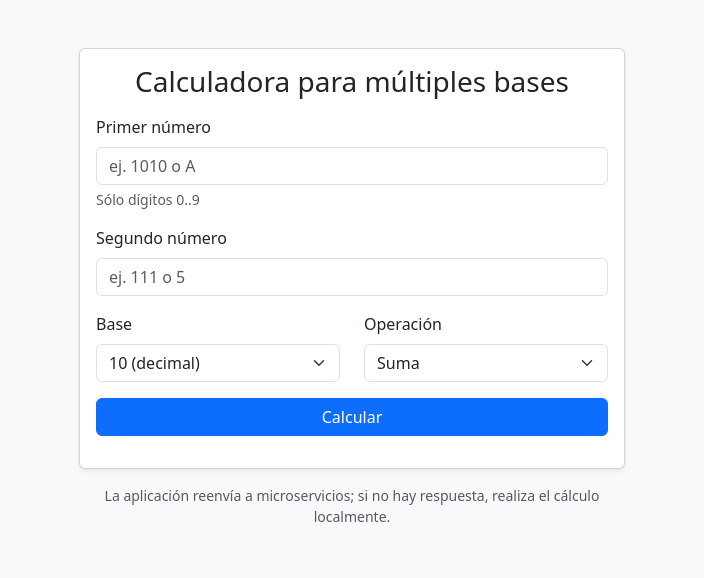
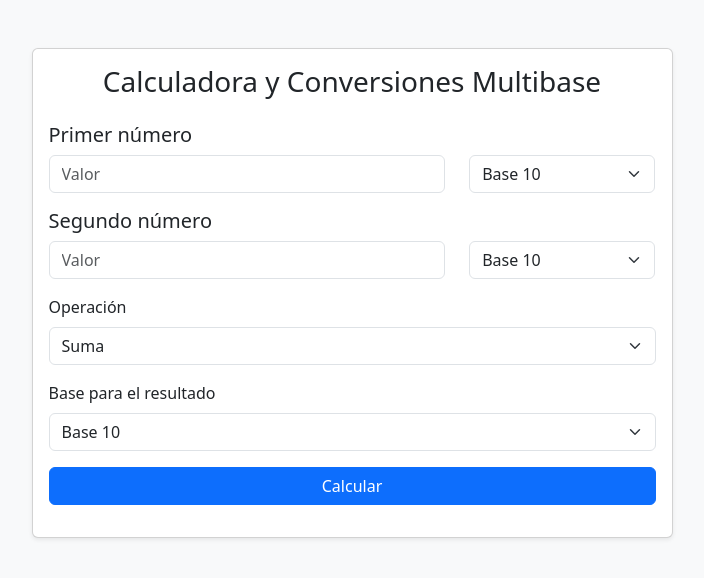
Before and after one commit to udistrital23/calculadoracoordinator, a FastAPI app: page / in a window 1280 px wide. Shown: the top 578 px of the page, without its empty margins (288-992 px from the left). Run offline with FastAPI, Linux system fonts and the light colour scheme.

Commit message:
ADD: Ajuste a servicios

```diff
--- a/app/main.py
+++ b/app/main.py
@@ -1,3 +1,4 @@
+import logging
 from fastapi import FastAPI, Request, HTTPException
 from fastapi.responses import JSONResponse
 from fastapi.templating import Jinja2Templates
@@ -5,90 +6,125 @@ from pydantic import BaseModel
 import os
 import httpx
 
+# ===========================
+# CONFIGURAR LOGGING
+# ===========================
+logger = logging.getLogger("uvicorn")  # usa el logger de uvicorn
+logger.setLevel(logging.INFO)
+
+# ===========================
+# APP
+# ===========================
 app = FastAPI()
 templates = Jinja2Templates(directory="app/templates")
 
-# Microservice endpoint configuration (override via env vars)
-ADD_URL = os.getenv("ADD_SERVICE_URL", "http://add-service:8000/add")
-SUB_URL = os.getenv("SUB_SERVICE_URL", "http://sub-service:8000/sub")
-MUL_URL = os.getenv("MUL_SERVICE_URL", "http://mul-service:8000/mul")
-DIV_URL = os.getenv("DIV_SERVICE_URL", "http://div-service:8000/div")
-BAS_URL = os.getenv("DIV_SERVICE_URL", "http://div-service:8000/bas")
+# Microservices
+CONVERTER_URL = os.getenv("CONVERTER_URL", "https://udistrital23baseconverterservice-f9akbhb3ffffbfcy.eastus2-01.azurewebsites.net/converter")
+FORMATTER_URL = os.getenv("FORMATTER_URL", "https://udistrital23formatterservice-exbvc8gcdhandwc6.eastus2-01.azurewebsites.net/converter")
 
+OP_URLS = {
+    "add": os.getenv("ADD_URL", "https://udistrital23additionservice-b0bwfabmdsf3cyd3.eastus2-01.azurewebsites.net/suma"),
+    "sub": os.getenv("SUB_URL", "https://udistrital23substracionservice-eec5g6bge9btfgg0.eastus2-01.azurewebsites.net/resta"),
+    "mul": os.getenv("MUL_URL", "https://udistrital23multiplicationservice-htbeecdzd7grfud5.eastus2-01.azurewebsites.net/multiplicacion"),
+    "div": os.getenv("DIV_URL", "https://udistrital23divisionservice-d5c3drceguggccem.eastus2-01.azurewebsites.net/division"),
+}
 
 class CalcRequest(BaseModel):
     a: str
+    base_a: int
     b: str
-    base: int
+    base_b: int
     op: str
+    result_base: int
 
 
-def int_to_base(num: int, base: int) -> str:
-    digits = "0123456789ABCDEFGHIJKLMNOPQRSTUVWXYZ"
-    if base < 2 or base > len(digits):
-        raise ValueError("base must be between 2 and 36")
-    if num == 0:
-        return "0"
-    sign = "" if num >= 0 else "-"
-    num = abs(num)
-    out = ""
-    while num:
-        out = digits[num % base] + out
-        num //= base
-    return sign + out
+# ===========================
+# HELPER: CALL SERVICE
+# ===========================
+async def call_service(url: str, payload: dict):
+    logger.info(f"→ Enviando petición a {url} con payload: {payload}")
+
+    try:
+        async with httpx.AsyncClient() as client:
+            resp = await client.post(url, json=payload, timeout=5.0)
+            logger.info(f"← Respuesta {resp.status_code} desde {url}: {resp.text}")
+            resp.raise_for_status()
+            return resp.json()
+    except Exception as e:
+        logger.error(f"❌ Error llamando {url}: {e}")
+        raise
 
 
+# ===========================
+# ENDPOINTS
+# ===========================
 @app.get("/")
 async def index(request: Request):
+    logger.info("📄 Renderizando template.html")
     return templates.TemplateResponse("template.html", {"request": request})
 
 
 @app.post("/calculate")
 async def calculate(payload: CalcRequest):
+    logger.info(f"📥 Petición /calculate recibida: {payload}")
+
     op = payload.op.lower()
-    service_map = {
-        "add": ADD_URL,
-        "sum": ADD_URL,
-        "subtract": SUB_URL,
-        "sub": SUB_URL,
-        "mul": MUL_URL,
-        "multiply": MUL_URL,
-        "div": DIV_URL,
-        "divide": DIV_URL,
-    }
-    if op not in service_map:
-        raise HTTPException(status_code=400, detail="Unsupported operation")
+    if op not in OP_URLS:
+        logger.error(f"Operación no soportada: {op}")
+        raise HTTPException(400, "Operación no soportada")
 
-    url = service_map[op]
-    json_payload = {"a": payload.a, "b": payload.b, "base": payload.base}
+    # Convertir primer número
+    try:
+        logger.info("🔄 Convirtiendo primer número…")
+        conv_a = await call_service(CONVERTER_URL, {
+            "numero": payload.a,
+            "base": payload.base_a
+        })
+        a_int = conv_a["numero"]
+        logger.info(f"✔ Primer número convertido a int: {a_int}")
+    except Exception as e:
+        logger.error(f"Error convirtiendo primer número: {e}")
+        raise HTTPException(400, f"Error convirtiendo primer número: {e}")
 
-    # Try forwarding to microservice; on failure, perform local fallback
-    async with httpx.AsyncClient() as client:
-        try:
-            resp = await client.post(url, json=json_payload, timeout=5.0)
-            resp.raise_for_status()
-            # Expect microservice to return JSON like {"result": "..."}
-            return JSONResponse(content=resp.json())
-        except Exception:
-            # Fallback: do the calculation locally using integers
-            try:
-                a_int = int(payload.a, payload.base)
-                b_int = int(payload.b, payload.base)
-            except Exception as e:
-                raise HTTPException(status_code=400, detail=f"Invalid numbers for base {payload.base}: {e}")
+    # Convertir segundo número
+    try:
+        logger.info("🔄 Convirtiendo segundo número…")
+        conv_b = await call_service(CONVERTER_URL, {
+            "numero": payload.b,
+            "base": payload.base_b
+        })
+        b_int = conv_b["numero"]
+        logger.info(f"✔ Segundo número convertido a int: {b_int}")
+    except Exception as e:
+        logger.error(f"Error convirtiendo segundo número: {e}")
+        raise HTTPException(400, f"Error convirtiendo segundo número: {e}")
 
-            if op in ("add", "sum"):
-                res = a_int + b_int
-            elif op in ("subtract", "sub"):
-                res = a_int - b_int
-            elif op in ("mul", "multiply"):
-                res = a_int * b_int
-            elif op in ("div", "divide"):
-                if b_int == 0:
-                    raise HTTPException(status_code=400, detail="Division by zero")
-                # Integer division; microservice semantics may differ
-                res = a_int // b_int
-            else:
-                raise HTTPException(status_code=400, detail="Unsupported operation")
+    # Operación
+    try:
+        logger.info(f"🧮 Realizando operación: {op}")
+        op_result = await call_service(OP_URLS[op], {
+            "numero_a": a_int,
+            "numero_b": b_int
+        })
+        raw_result = op_result["resultado"]
+        logger.info(f"✔ Resultado operación: {raw_result}")
+    except Exception as e:
+        logger.error(f"Error en operación: {e}")
+        raise HTTPException(400, f"Error en operación: {e}")
 
-            return {"result": int_to_base(res, payload.base)}
+    # Formateo final
+    try:
+        logger.info(f"🔢 Formateando resultado en base {payload.result_base}")
+        fmt = await call_service(FORMATTER_URL, {
+            "numero": raw_result,
+            "base_origen" : 10,
+            "base_destino": payload.result_base
+        })
+        formatted = fmt["numero"]
+        logger.info(f"✔ Resultado final formateado: {formatted}")
+    except Exception as e:
+        logger.error(f"Error formateando resultado: {e}")
+        raise HTTPException(400, f"Error formateando resultado: {e}")
+
+    logger.info(f"📤 Enviando resultado final: {formatted}")
+    return {"result": formatted}
--- a/app/templates/template.html
+++ b/app/templates/template.html
@@ -3,49 +3,72 @@
 <head>
   <meta charset="utf-8" />
   <meta name="viewport" content="width=device-width, initial-scale=1" />
-    <title>Calculadora de bases</title>
-    <!-- Bootstrap 5 CSS -->
+  <title>Conversor y Calculadora Multibase</title>
   <link href="https://cdn.jsdelivr.net/npm/bootstrap@5.3.2/dist/css/bootstrap.min.css" rel="stylesheet">
 </head>
+
 <body class="bg-light">
   <div class="container py-5">
     <div class="row justify-content-center">
-        <div class="col-12 col-md-8 col-lg-6">
+      <div class="col-12 col-md-8 col-lg-7">
         <div class="card shadow-sm">
           <div class="card-body">
-              <h3 class="card-title text-center mb-3">Calculadora para múltiples bases</h3>
+            <h3 class="text-center mb-4">Calculadora y Conversiones Multibase</h3>
 
-              <form id="calcForm" novalidate>
-                <div class="mb-3">
-                  <label for="a" class="form-label">Primer número</label>
-                  <input id="a" name="a" class="form-control" placeholder="ej. 1010 o A" required inputmode="numeric" />
-                  <div id="aHelp" class="form-text">Ingrese dígitos permitidos según la base seleccionada.</div>
+            <form id="calcForm">
+
+              <!-- PRIMER NÚMERO -->
+              <h5>Primer número</h5>
+              <div class="row mb-3">
+                <div class="col-8">
+                  <input id="a" class="form-control" placeholder="Valor" required />
+                </div>
+                <div class="col-4">
+                  <select id="base_a" class="form-select">
+                    <option value="2">Base 2</option>
+                    <option value="8">Base 8</option>
+                    <option value="10" selected>Base 10</option>
+                    <option value="16">Base 16</option>
+                  </select>
+                </div>
               </div>
 
-                <div class="mb-3">
-                  <label for="b" class="form-label">Segundo número</label>
-                  <input id="b" name="b" class="form-control" placeholder="ej. 111 o 5" required inputmode="numeric" />
+              <!-- SEGUNDO NÚMERO -->
+              <h5>Segundo número</h5>
+              <div class="row mb-3">
+                <div class="col-8">
+                  <input id="b" class="form-control" placeholder="Valor" required />
+                </div>
+                <div class="col-4">
+                  <select id="base_b" class="form-select">
+                    <option value="2">Base 2</option>
+                    <option value="8">Base 8</option>
+                    <option value="10" selected>Base 10</option>
+                    <option value="16">Base 16</option>
+                  </select>
+                </div>
               </div>
 
-                <div class="row">
-                  <div class="col-6 mb-3">
-                    <label for="base" class="form-label">Base</label>
-                    <select id="base" name="base" class="form-select">
-                      <option value="2">2 (binario)</option>
-                      <option value="8">8 (octal)</option>
-                      <option value="10" selected>10 (decimal)</option>
-                      <option value="16">16 (hexadecimal)</option>
-                    </select>
-                  </div>
-                  <div class="col-6 mb-3">
-                    <label for="op" class="form-label">Operación</label>
-                    <select id="op" name="op" class="form-select">
+              <!-- OPERACIÓN -->
+              <div class="mb-3">
+                <label class="form-label">Operación</label>
+                <select id="op" class="form-select">
                   <option value="add">Suma</option>
-                      <option value="subtract">Resta</option>
+                  <option value="sub">Resta</option>
                   <option value="mul">Multiplicación</option>
                   <option value="div">División</option>
                 </select>
               </div>
+
+              <!-- BASE RESULTADO -->
+              <div class="mb-3">
+                <label class="form-label">Base para el resultado</label>
+                <select id="result_base" class="form-select">
+                  <option value="2">Base 2</option>
+                  <option value="8">Base 8</option>
+                  <option value="10" selected>Base 10</option>
+                  <option value="16">Base 16</option>
+                </select>
               </div>
 
               <div class="d-grid">
@@ -54,111 +77,52 @@
             </form>
 
             <div id="result" class="mt-3"></div>
-              <div id="error" class="mt-2 text-danger" aria-live="polite"></div>
+            <div id="error" class="mt-2 text-danger"></div>
+
           </div>
         </div>
-          <p class="text-center text-muted small mt-3">La aplicación reenvía a microservicios; si no hay respuesta, realiza el cálculo localmente.</p>
       </div>
     </div>
   </div>
 
 <script>
-      const form = document.getElementById('calcForm');
-      const resultEl = document.getElementById('result');
-      const errorEl = document.getElementById('error');
-      const aInput = document.getElementById('a');
-      const bInput = document.getElementById('b');
-      const baseSelect = document.getElementById('base');
-      const aHelp = document.getElementById('aHelp');
+const form = document.getElementById("calcForm");
+const resultEl = document.getElementById("result");
+const errorEl = document.getElementById("error");
 
-      // Return a regex that validates allowed characters for given base
-      function allowedRegexForBase(base) {
-        base = Number(base);
-        if (base < 2 || base > 36) base = 10;
-        if (base <= 10) {
-          const maxDigit = base - 1;
-          return new RegExp('^[0-' + maxDigit + ']+$', 'i');
-        }
-        const lettersCount = base - 10;
-        const lastLetter = String.fromCharCode('A'.charCodeAt(0) + lettersCount - 1);
-        return new RegExp('^[0-9A-' + lastLetter + ']+$', 'i');
-      }
+form.addEventListener("submit", async (e) => {
+  e.preventDefault();
+  resultEl.textContent = "Procesando...";
+  errorEl.textContent = "";
 
-      // Update input attributes to favor numeric keyboard when base is 10
-      function updateInputAttributes(base) {
-        if (Number(base) === 10) {
-          aInput.setAttribute('inputmode', 'numeric');
-          bInput.setAttribute('inputmode', 'numeric');
-          aInput.setAttribute('pattern', '\\d+');
-          bInput.setAttribute('pattern', '\\d+');
-        } else {
-          aInput.setAttribute('inputmode', 'text');
-          bInput.setAttribute('inputmode', 'text');
-          aInput.removeAttribute('pattern');
-          bInput.removeAttribute('pattern');
-        }
-      }
-
-      function updateHelpText() {
-        const base = Number(baseSelect.value);
-        if (base <= 10) {
-          aHelp.textContent = `Sólo dígitos 0..${base - 1}`;
-        } else {
-          const lettersCount = base - 10;
-          const lastLetter = String.fromCharCode('A'.charCodeAt(0) + lettersCount - 1);
-          aHelp.textContent = `Dígitos 0..9 y letras A..${lastLetter} (no sensibles a mayúsculas)`;
-        }
-        updateInputAttributes(base);
-      }
-
-      baseSelect.addEventListener('change', updateHelpText);
-      updateHelpText();
-
-      form.addEventListener('submit', async (e) => {
-        e.preventDefault();
-        resultEl.textContent = '';
-        errorEl.textContent = '';
-
-        const a = aInput.value.trim();
-        const b = bInput.value.trim();
-        const base = Number(baseSelect.value);
-        const op = document.getElementById('op').value;
-
-        if (!a || !b) {
-          errorEl.textContent = 'Complete ambos números.';
-          return;
-        }
-
-        // Strict validation: if base 10, ensure only digits 0-9
-        const regex = allowedRegexForBase(base);
-        if (!regex.test(a)) {
-          errorEl.textContent = `Primer número inválido para base ${base}.`;
-          return;
-        }
-        if (!regex.test(b)) {
-          errorEl.textContent = `Segundo número inválido para base ${base}.`;
-          return;
-        }
-
-        resultEl.textContent = 'Calculando...';
+  const payload = {
+    a: document.getElementById("a").value.trim(),
+    base_a: Number(document.getElementById("base_a").value),
+    b: document.getElementById("b").value.trim(),
+    base_b: Number(document.getElementById("base_b").value),
+    op: document.getElementById("op").value,
+    result_base: Number(document.getElementById("result_base").value)
+  };
 
   try {
-          const resp = await fetch('/calculate', {
-            method: 'POST',
-            headers: { 'Content-Type': 'application/json' },
-            body: JSON.stringify({ a: a.toUpperCase(), b: b.toUpperCase(), base, op })
+    const resp = await fetch("/calculate", {
+      method: "POST",
+      headers: {"Content-Type": "application/json"},
+      body: JSON.stringify(payload)
     });
+
     const data = await resp.json();
-          if (!resp.ok) throw new Error(data.detail || JSON.stringify(data));
-          resultEl.innerHTML = `<div class="alert alert-success" role="status">Resultado: <strong>${data.result ?? JSON.stringify(data)}</strong></div>`;
+    if (!resp.ok) throw new Error(data.detail);
+
+    resultEl.innerHTML = `
+      <div class="alert alert-success">Resultado: <strong>${data.result}</strong></div>
+    `;
   } catch (err) {
-          resultEl.innerHTML = '';
-          errorEl.textContent = 'Error: ' + (err.message || err);
+    errorEl.textContent = "Error: " + err.message;
+    resultEl.textContent = "";
   }
 });
 </script>
 
-    <!-- Bootstrap JS (optional) -->
-    <script src="https://cdn.jsdelivr.net/npm/bootstrap@5.3.2/dist/js/bootstrap.bundle.min.js"></script>
 </body>
 </html>
```
Lines whose indentation alone changed are shown as unchanged.
